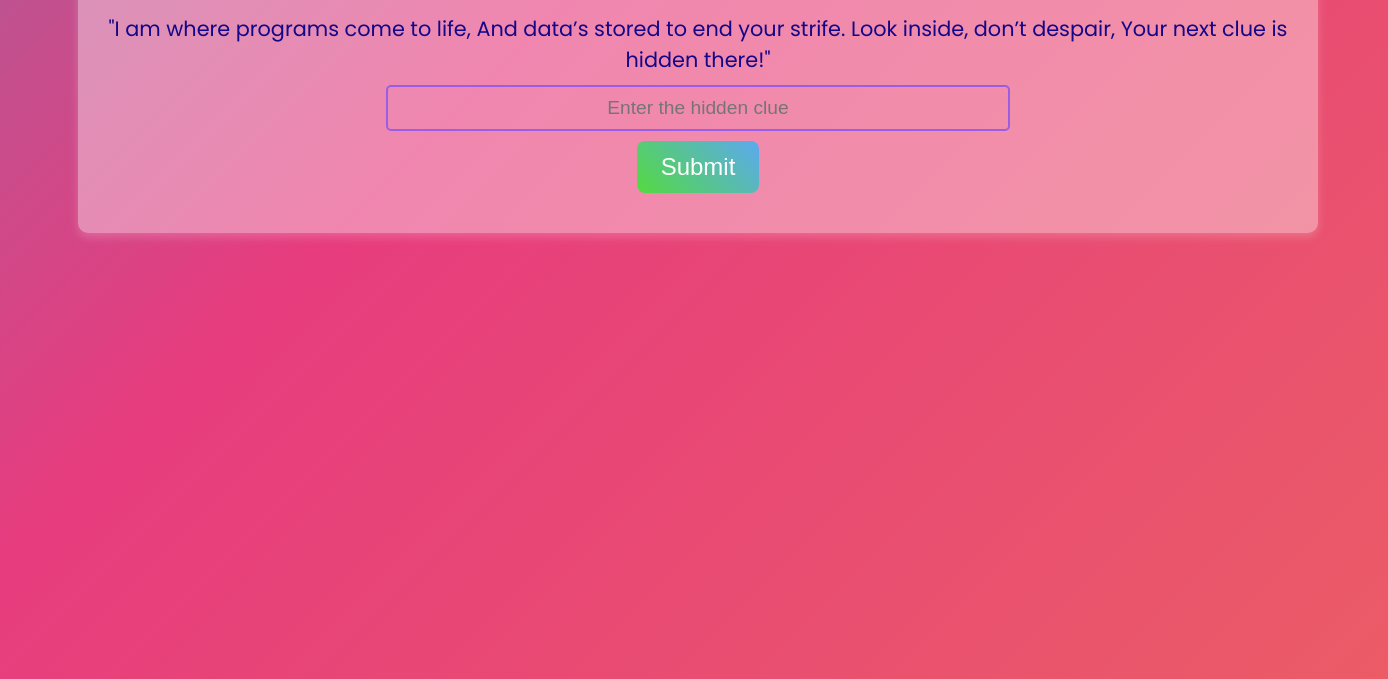
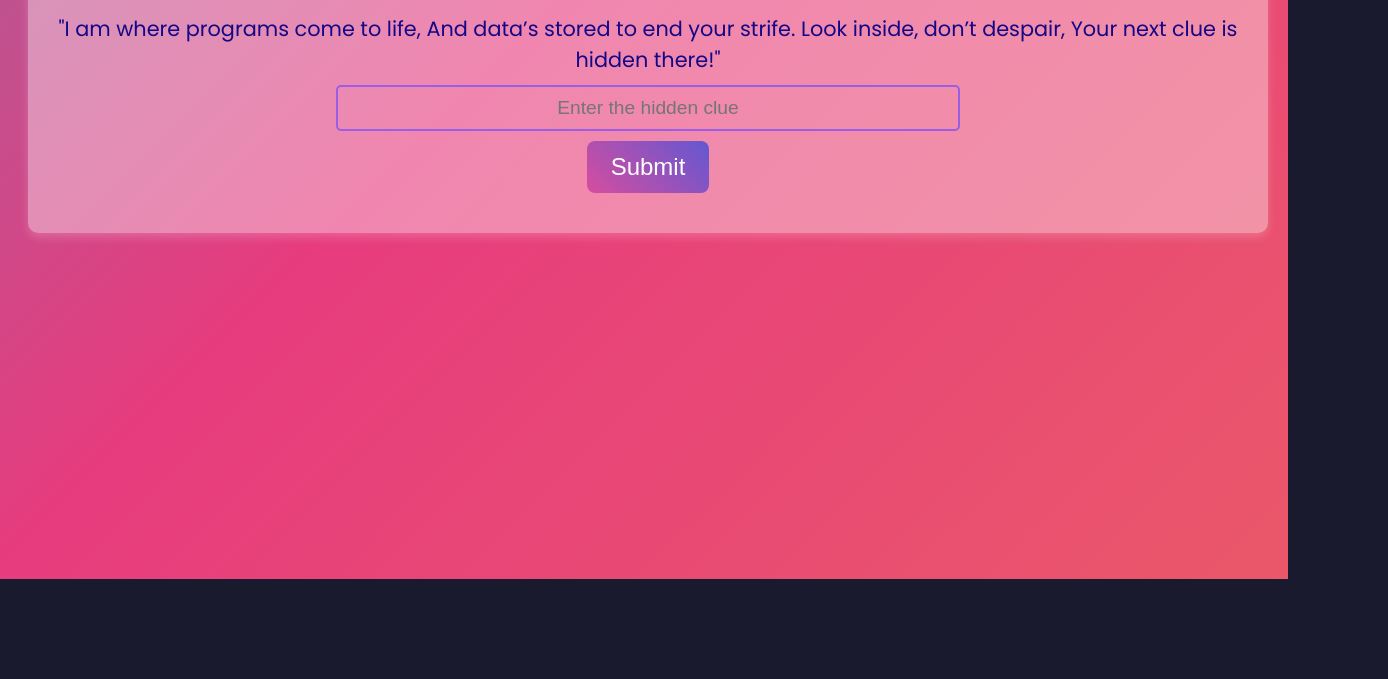
Before and after one commit to Apiksha/WebQuest, a website: page fourth.html in a window 1280 px wide. Shown: the part 229-908 px from the top of the page, 1388 px wide, since content can reach past the window. After the commit the page ends 808 px from the top, so only its background shows below. Drawn offline with Linux system fonts and the light colour scheme.

```diff
--- a/fourth.html
+++ b/fourth.html
@@ -1,5 +1,5 @@
 <!DOCTYPE html>
-<!-- <html lang="en">git@github.com:Apiksha/WebQuest.git -->
+<html lang="en">
 <head>
     <meta charset="UTF-8">
     <meta name="viewport" content="width=device-width, initial-scale=1.0">
--- a/styles/fourth.css
+++ b/styles/fourth.css
@@ -12,7 +12,7 @@
       text-align: center;
       background-color: #1a1a2e;
       color: white;
-      padding: 50px;
+
   }
 
   @keyframes gradient {
@@ -36,7 +36,7 @@
       padding: 20px;
       margin-left:20px;
       margin-right: 20px;
-      margin-top: 50px;
+      margin-top: 100px;
   }
 
   h1 {
@@ -79,7 +79,7 @@
       font-size: 1.5em;
       padding: 12px 24px;
       margin-top: 15px;
-      background: linear-gradient(45deg, #54da3f, #5ba9f1);
+      background: linear-gradient(45deg, #d64d9f, #6357d1);
       color: white;
       border: none;
       border-radius: 8px;
@@ -91,7 +91,7 @@
 
   button:hover {
       transform: scale(1.1);
-      background: linear-gradient(45deg, #5ba9f1, #9b5de5);
+      background: linear-gradient(45deg, #6357d1, #d64d9f);
   }
 
   #message {
--- a/styles/sixth.css
+++ b/styles/sixth.css
@@ -16,7 +16,7 @@
         border-radius: 10px;
         display: inline-block;
         box-shadow: 0 4px 10px rgba(255, 255, 255, 0.2);
-        border: 2px solid black;
+        border: 2px solid #199c98;
         text-align: center; /* Ensures text is centered inside */
 }
 body {
```
